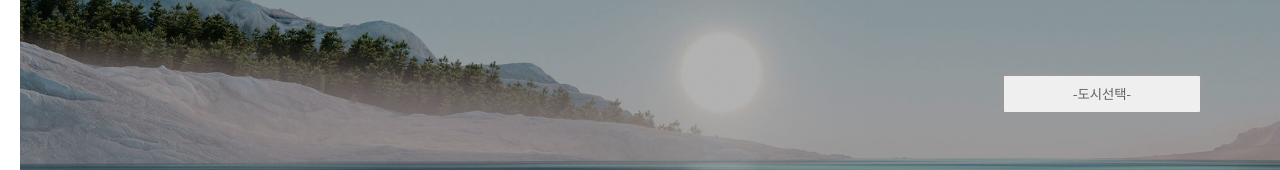
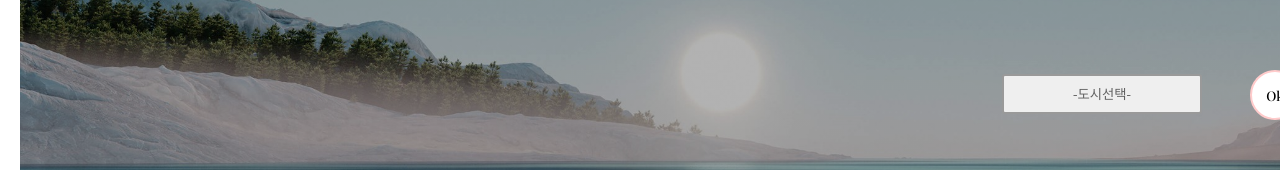
Before and after one commit to skditjsdud35/internetProgramming_teamProject, a website: page weekly.html in a window 1280 px wide. Both pictures are taken after a click on the button "지정위치". Shown: the part 430-600 px from the top of the page. Drawn offline with nearby package versions, Linux system fonts and the light colour scheme.

Commit message:
add okBtn

```diff
--- a/weekly.html
+++ b/weekly.html
@@ -294,6 +294,7 @@
 
 
   </div>
+  <button class="city_find" onclick="location.href='week_choice.html'">Ok</button>
 </body>
 
 </html>
```
